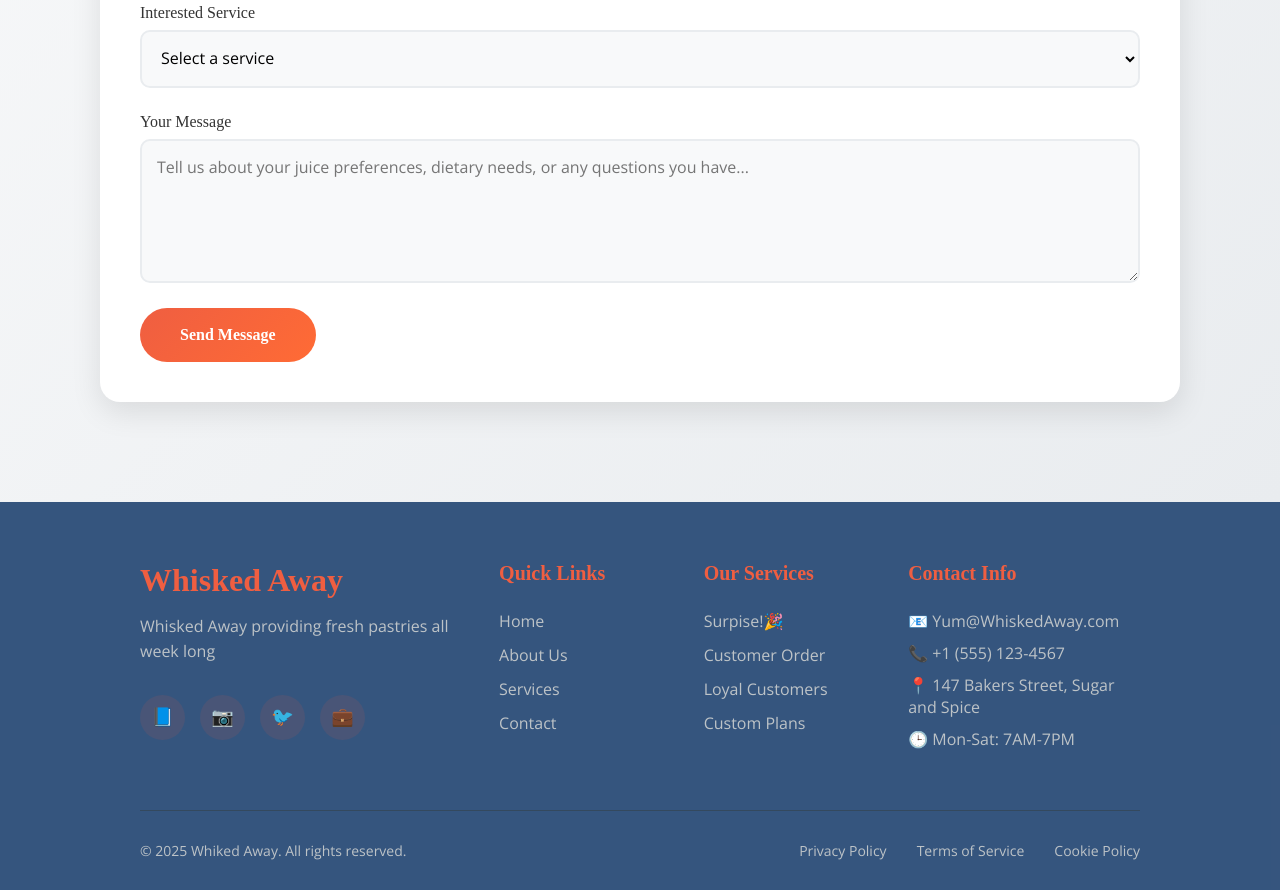
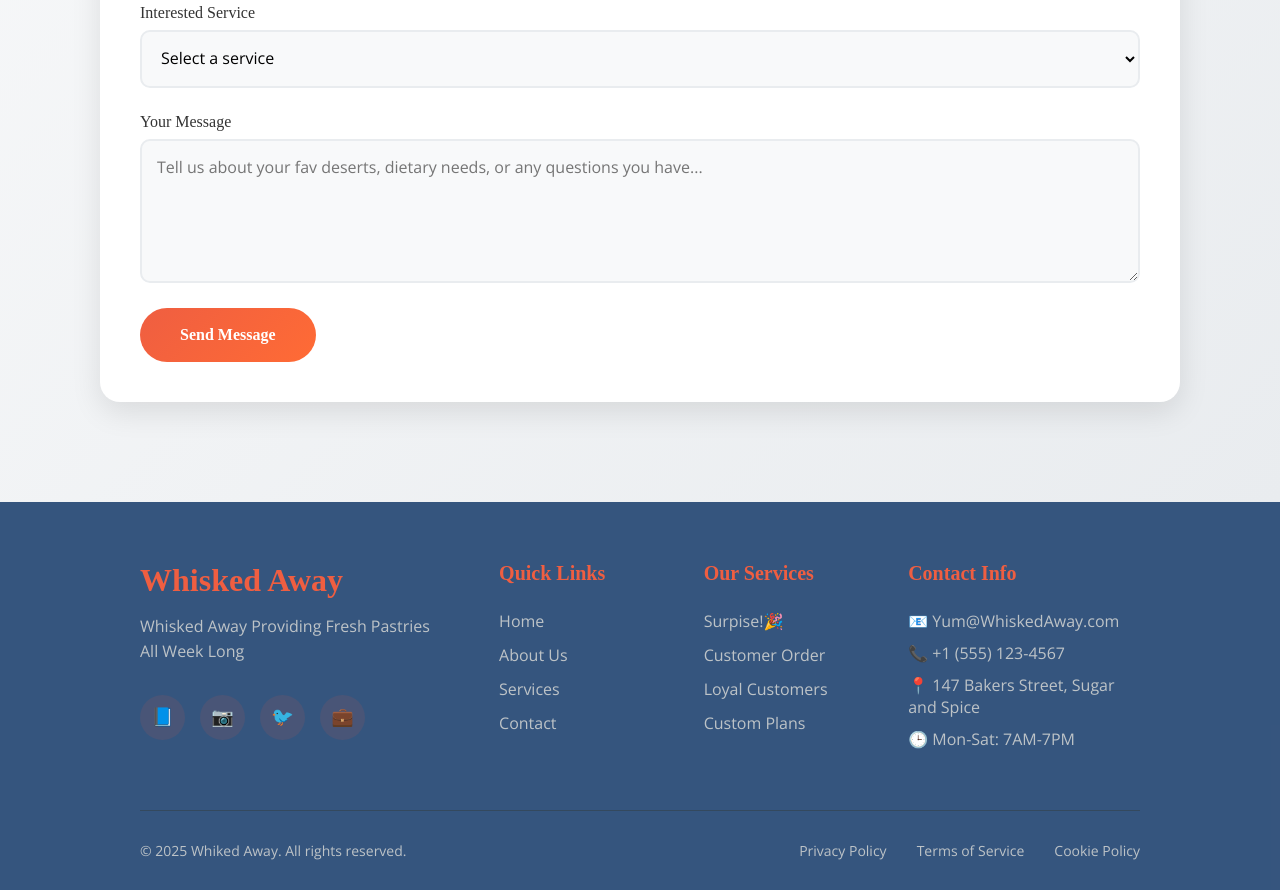
Before and after one commit to RolisaB/Juice-web, a plain HTML site: page index.html in a window 1280 px wide. Shown: the part 3340-4230 px from the top of the page. Drawn offline with Linux system fonts and the light colour scheme.

Commit message:
Update index.html

```diff
--- a/index.html
+++ b/index.html
@@ -118,7 +118,7 @@
       </div>
       <div class="form-group">
          <label for="message">Your Message</label>
-         <textarea id="message" name="message" rows="5" placeholder="Tell us about your juice preferences, dietary needs, or any questions you have..."></textarea>
+         <textarea id="message" name="message" rows="5" placeholder="Tell us about your fav deserts, dietary needs, or any questions you have..."></textarea>
       </div>
       <button type="submit" class="submit-button">Send Message</button>
    </form>
@@ -132,7 +132,7 @@
          <div class="footer-section">
             <div class="footer-logo">
                <h2>Whisked Away</h2>
-               <p>Whisked Away providing fresh pastries all week long</p>
+               <p>Whisked Away Providing Fresh Pastries All Week Long</p>
             </div>
             <div class="social-links">
                <a href="#" class="social-link">📘</a>
```
